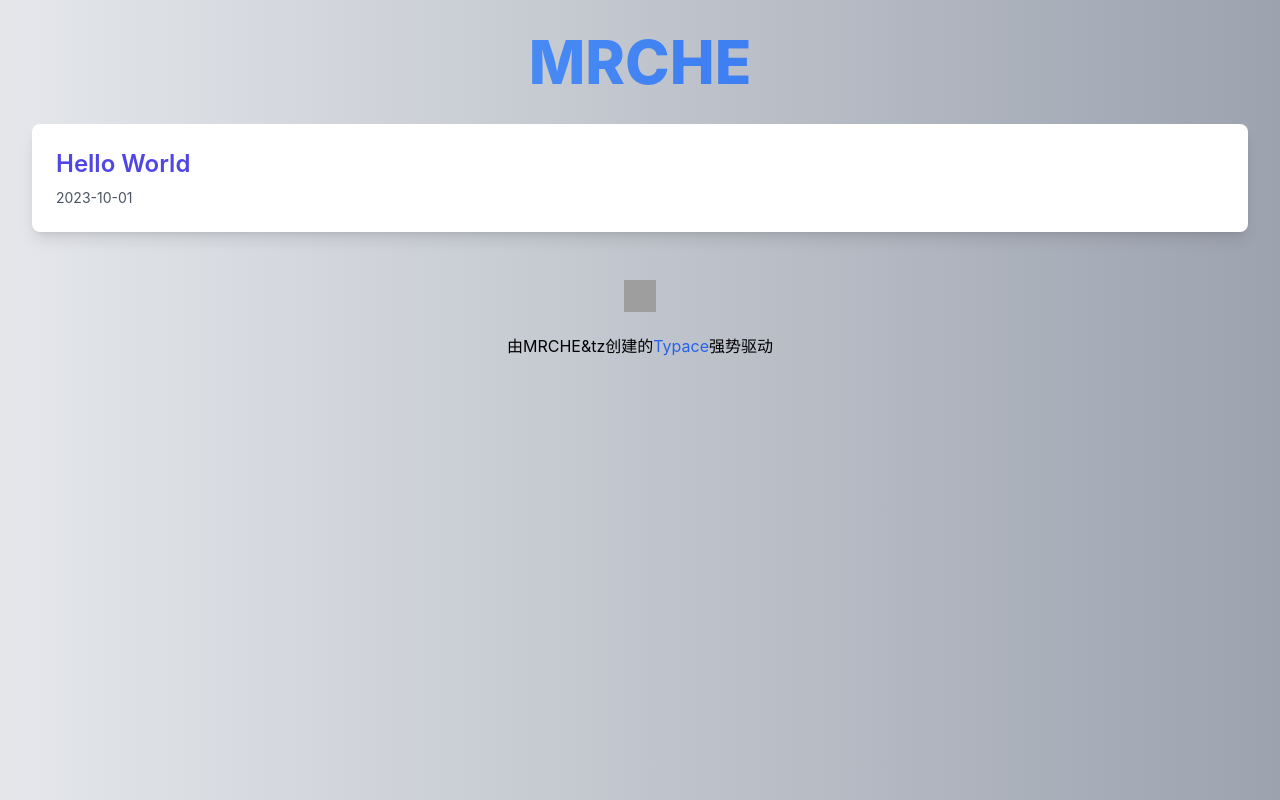
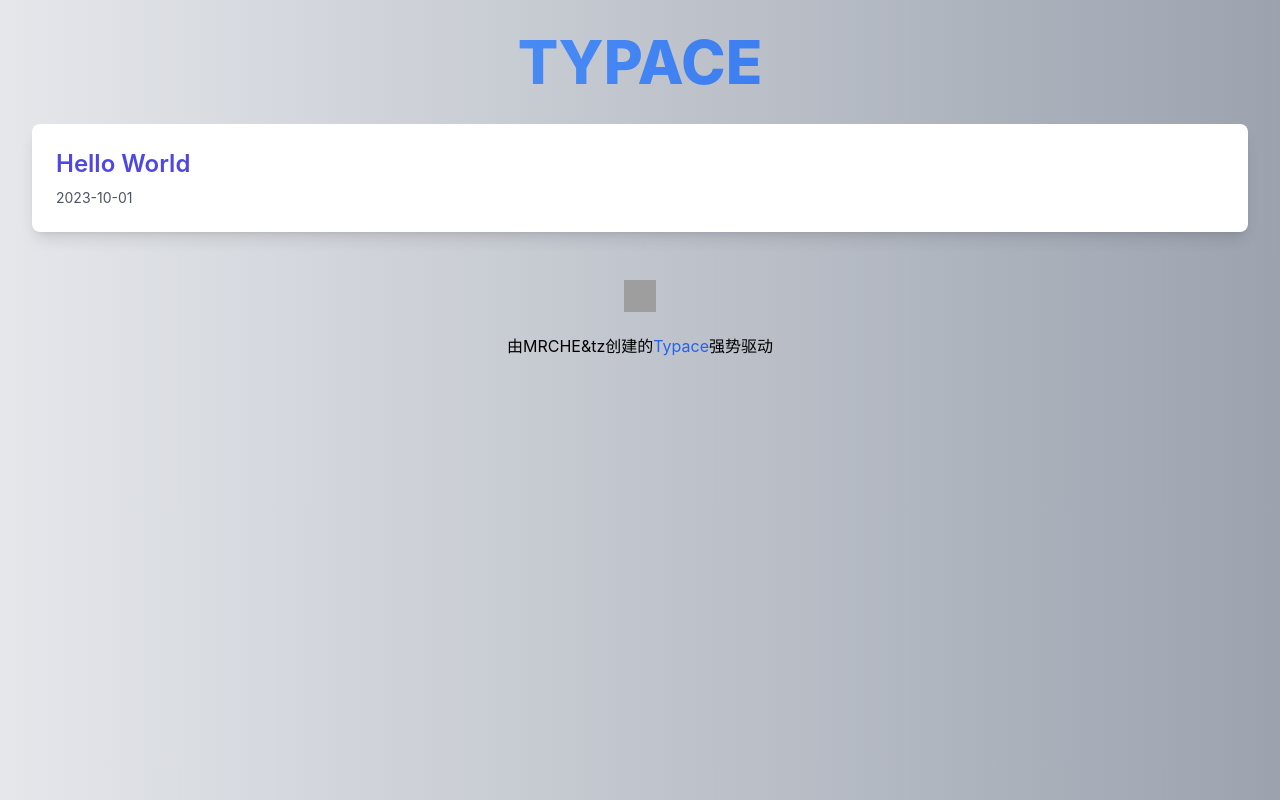
Before and after one commit to terryzhangxr/typace-i, a Next.js app: page / in a window 1280 px wide. Built offline with nearby package versions, Linux system fonts and the light colour scheme; grey boxes are pictures that could not be loaded; what tailwindcss-text-fill-stroke would draw is missing.

Commit message:
Update index.js

```diff
--- a/pages/index.js
+++ b/pages/index.js
@@ -5,7 +5,7 @@ export default function Home({ allPostsData }) {
     <div className="min-h-screen bg-gradient-to-r from-gray-200 to-gray-400 p-8">
       <header className="text-center mb-8">
         <h1 className="text-6xl font-extrabold bg-clip-text text-transparent bg-gradient-to-r from-blue-400 to-blue-600">
-          MRCHE
+          TYPACE
         </h1>
       </header>
       <main>
```
